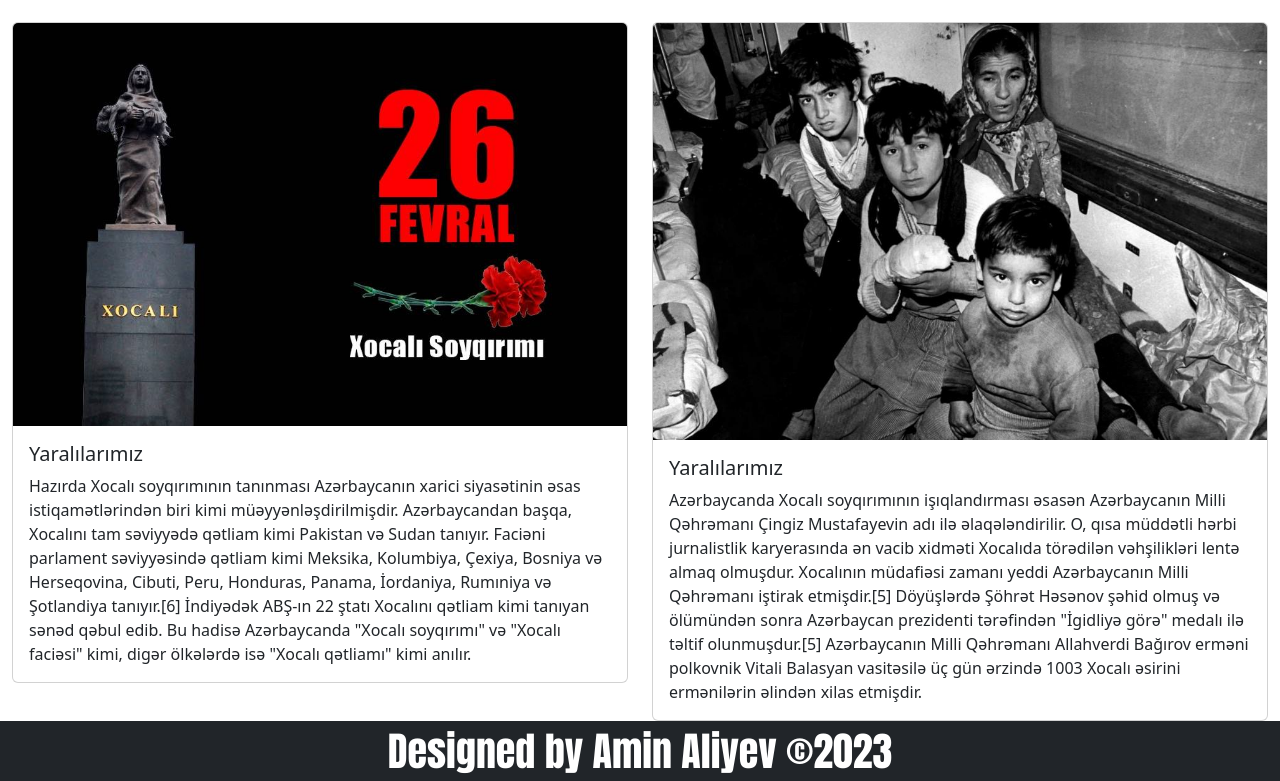
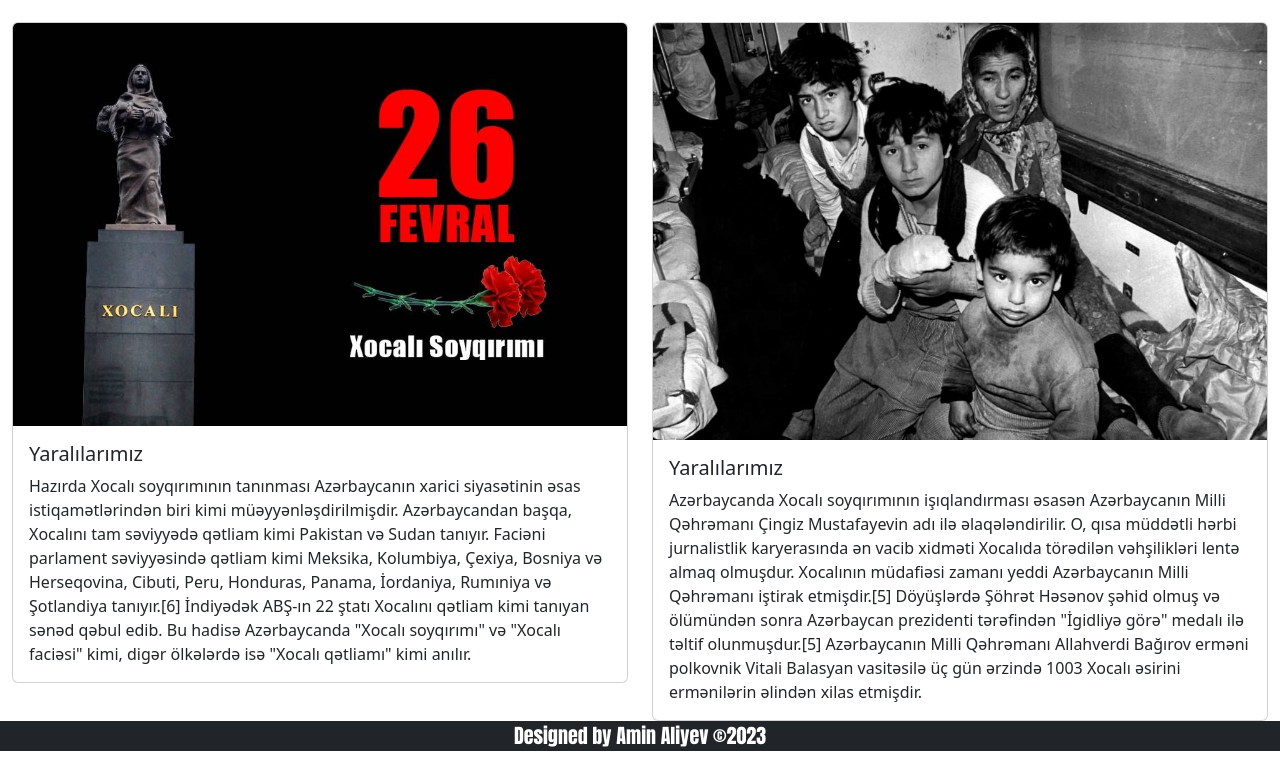
Before and after one commit to 4amin4/Khojaly, a plain HTML site: page index.html in a window 1280 px wide. Shown: the part 2681-3462 px from the top of the page. After the commit the page ends 3432 px from the top, so only its background shows below. Drawn offline with nearby package versions, Linux system fonts and the light colour scheme.

Commit message:
footer duzeltdim

```diff
--- a/index.html
+++ b/index.html
@@ -144,7 +144,7 @@
         </div>
       </div>
       <footer class="bg-dark" style="color: white;
-      text-align: center;font-family: Impact, Haettenschweiler, 'Arial Narrow Bold', sans-serif; font-size: 40px;">Designed by Amin Aliyev &copy;2023</footer>
+      text-align: center;font-family: Impact, Haettenschweiler, 'Arial Narrow Bold', sans-serif; font-size: 20px;">Designed by Amin Aliyev &copy;2023</footer>
     <script src="https://cdn.jsdelivr.net/npm/bootstrap@5.3.0-alpha1/dist/js/bootstrap.bundle.min.js" integrity="sha384-w76AqPfDkMBDXo30jS1Sgez6pr3x5MlQ1ZAGC+nuZB+EYdgRZgiwxhTBTkF7CXvN" crossorigin="anonymous"></script>
 </body>
 </html>
```
